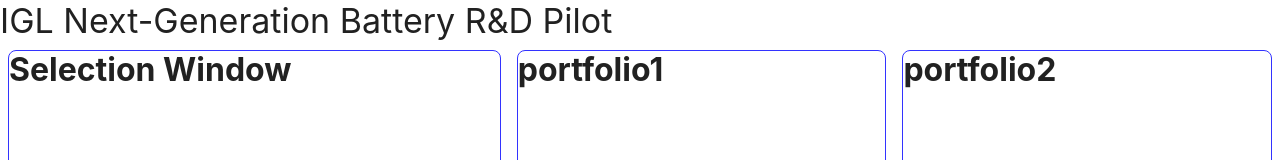
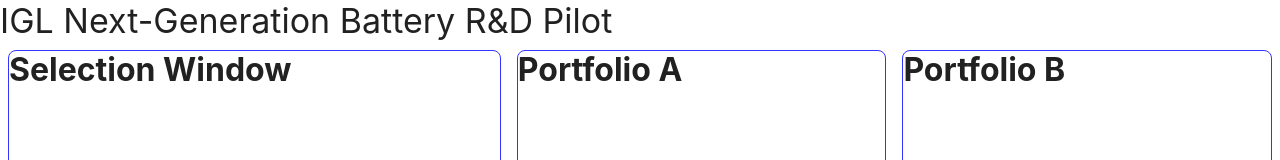
Before and after one commit to mirkofebbo/IGL-Next-Generation-Battery-R-D-Pilot, a React (Vite) app: page / in a window 1280 px wide. Shown: the top 160 px of the page. Built offline with nearby package versions, Linux system fonts and the light colour scheme.

Commit message:
remouve Porfolio type, and added currency and total_budget as input

```diff
--- a/src/App.tsx
+++ b/src/App.tsx
@@ -1,6 +1,6 @@
-import { useEffect, useState } from "react";
+import { useState } from "react";
 import { Box, Typography } from "@mui/material";
-import type { Projects, Project } from "./types.tsx";
+import type { Project } from "./types.tsx";
 
 import useLoadData from "./components/loadData.tsx";
 import PortfolioWindow from "./components/portfolioWindow.tsx";
@@ -20,24 +20,25 @@ export default function App() {
   // Handle loading and error states
   if (loading) return <Box sx={{ p: 2 }}>Loading projects...</Box>;
   if (error) return <Box sx={{ p: 2, color: "error.main" }}>{error}</Box>;
+  if (!data) return <Box sx={{ p: 2, color: "error.main" }}>No project data available.</Box>;
 
   return (
     <>
       <Typography variant="h4" sx={{ width: "100%" }}>
-        {data?.programme}
+        {data.programme}
       </Typography>
       <Box sx={{ display: "flex", flexDirection: "row", height: "100vh", width: "100vw" }}>
 
         <Box sx={{ width: LEFT_PANE_WIDTH, height: "100%", border: "1px solid", borderColor: "primary.light", margin: 1, borderRadius: 2 }}>
-          <SelectionWindow setPortfolio1={setPortfolio1} setPortfolio2={setPortfolio2} />
+          <SelectionWindow data={data.projects} setPortfolio1={setPortfolio1} setPortfolio2={setPortfolio2} />
         </Box>
 
         <Box sx={{ width: CENTER_PANE_WIDTH, height: "100%", border: "1px solid", borderColor: "primary.light", margin: 1, borderRadius: 2 }}>
-          <PortfolioWindow portfolio={portfolio1} id="portfolio1"/>
+          <PortfolioWindow id="Portfolio A" currency={data.currency} total_budget_eur={data.total_budget_eur} portfolio={portfolio1} />
         </Box>
 
         <Box sx={{ width: RIGHT_PANE_WIDTH, height: "100%", border: "1px solid", borderColor: "primary.light", margin: 1, borderRadius: 2 }}>
-          <PortfolioWindow portfolio={portfolio2} id="portfolio2" />
+          <PortfolioWindow id="Portfolio B" currency={data.currency} total_budget_eur={data.total_budget_eur} portfolio={portfolio2} />
 
         </Box>
       </Box>
--- a/src/components/portfolioWindow.tsx
+++ b/src/components/portfolioWindow.tsx
@@ -1,7 +1,7 @@
 import { Box, Typography } from "@mui/material";
-import type { Project } from "../types";
+import type {  Project } from "../types";
 
-export default function PortfolioWindow({ portfolio, id }: { portfolio: Project[] | null, id: string }) {
+export default function PortfolioWindow({ id, currency, total_budget_eur, portfolio }: { id: string, currency: string, total_budget_eur: number, portfolio: Project[] | null }) {
 
     if (!portfolio) {
         return (
--- a/src/components/selectionWindow.tsx
+++ b/src/components/selectionWindow.tsx
@@ -1,7 +1,7 @@
 import { Box, Typography } from "@mui/material";
 import type { Project } from "../types";
 
-export default function SelectionWindow( { setPortfolio1, setPortfolio2 }: { setPortfolio1: (portfolio: Project[] | null) => void, setPortfolio2: (portfolio: Project[] | null) => void }) {
+export default function SelectionWindow({ data, setPortfolio1, setPortfolio2 }: { data: Project[], setPortfolio1: (portfolio: Project[] | null) => void, setPortfolio2: (portfolio: Project[] | null) => void }) {
 
 
     return (
```
Also changed, not shown: src/types.tsx (line endings or trailing spaces).
